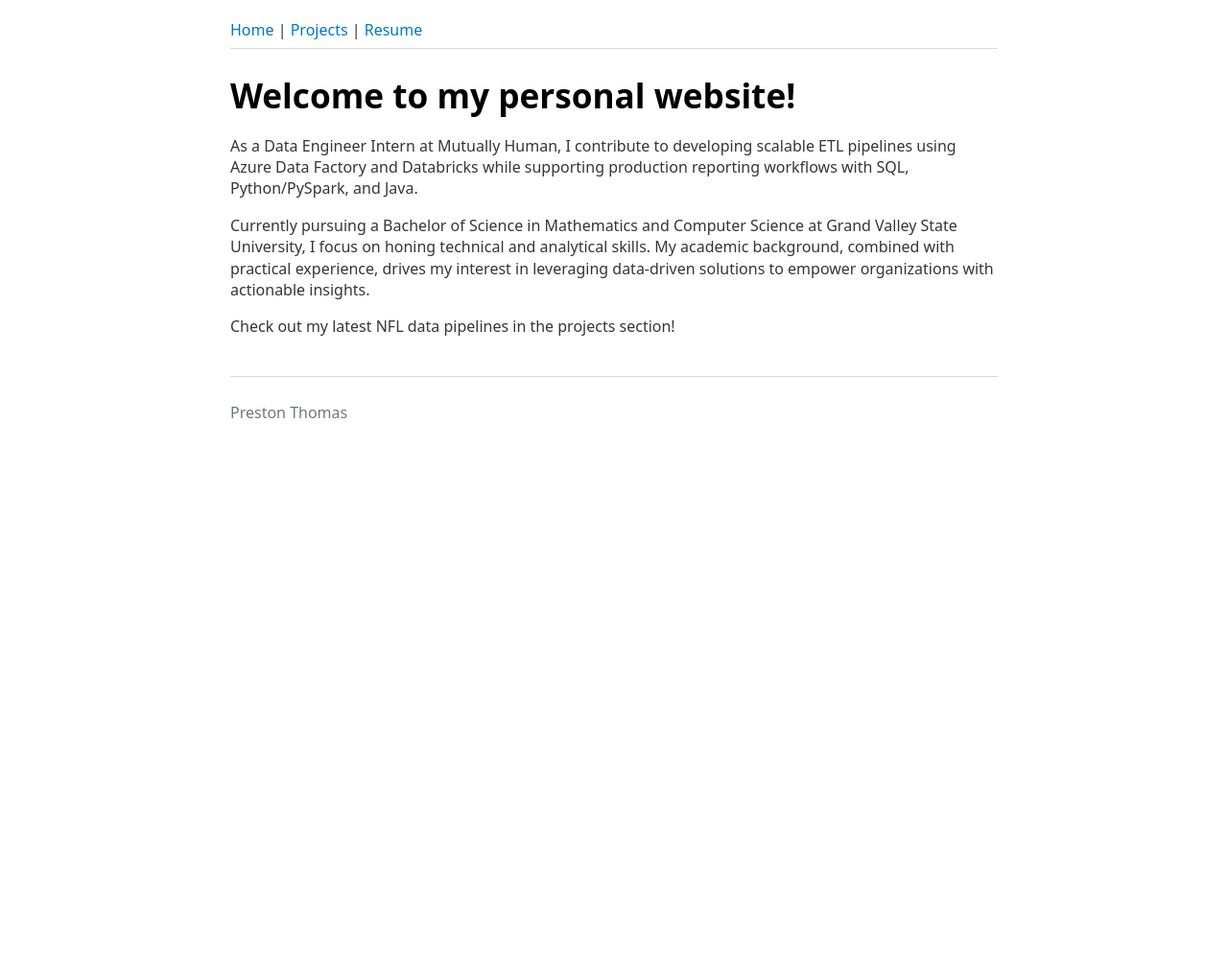
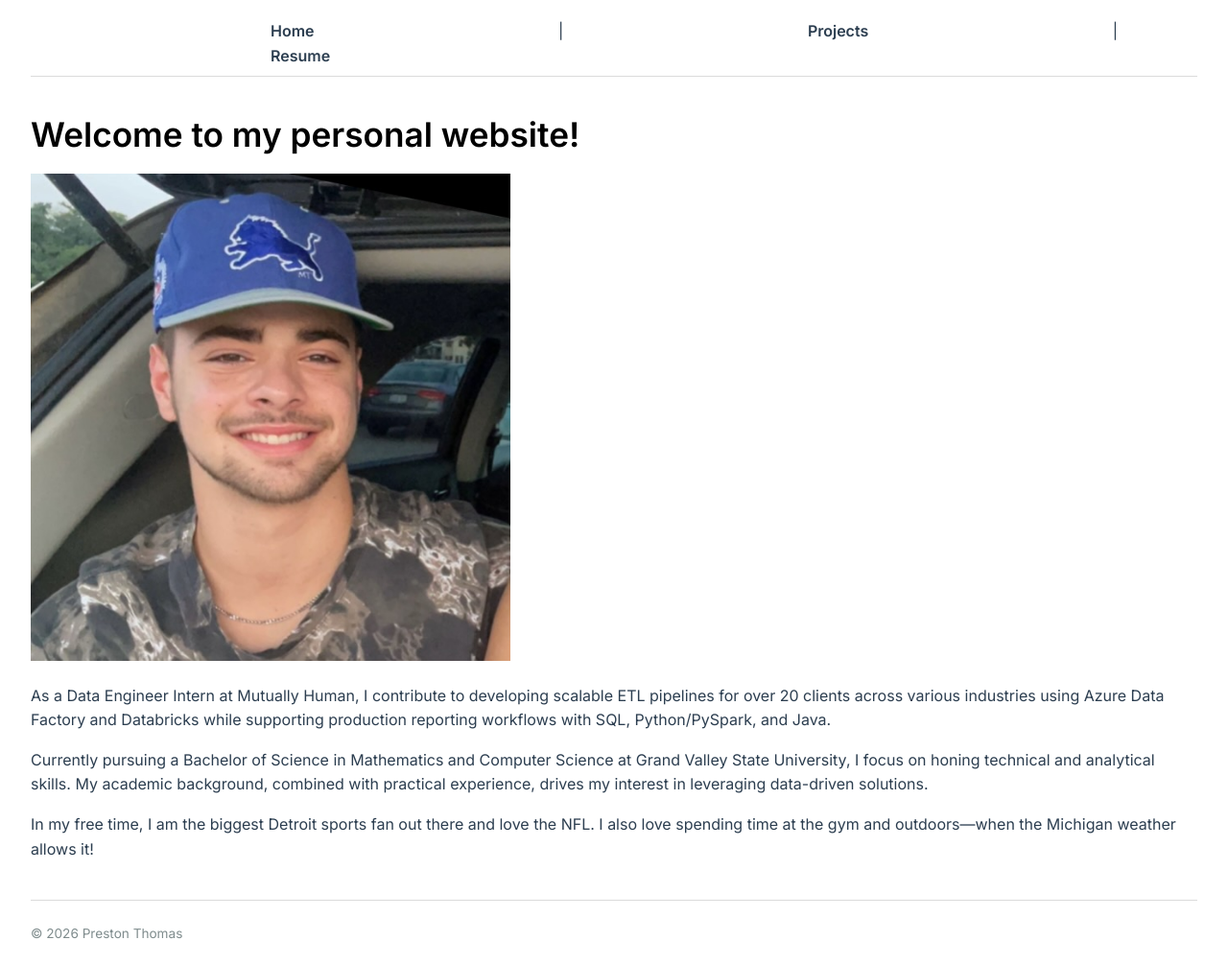
Before and after one commit to preston-thomas/personal-website, a Flask app: page / in a window 1280 px wide. Shown: the whole page at 96% size. Before the commit the page ends 436 px from the top, so only its background shows below. Run offline with Flask 3, Linux system fonts and the light colour scheme.

Commit message:
Refinement of home page

```diff
--- a/src/templates/base.html
+++ b/src/templates/base.html
@@ -2,8 +2,72 @@
 <html lang="en">
 <head>
     <meta charset="UTF-8">
+    <meta name="viewport" content="width=device-width, initial-scale=1.0">
     <title>Preston's Site</title>
+
     <link rel="stylesheet" href="https://cdn.jsdelivr.net/npm/water.css@2/out/water.css">
+    <link href="https://fonts.googleapis.com/css2?family=Inter:wght@400;600;800&family=JetBrains+Mono&display=swap" rel="stylesheet">
+
+    <style>
+        :root {
+            --highlight: #4682B4;
+            --text-main: #2c3e50;
+            --muted: #7f8c8d;
+        }
+
+        body {
+            font-family: 'Inter', sans-serif;
+            line-height: 1.6;
+            color: var(--text-main);
+            max-width: 95%;
+            margin: 20px auto;
+        }
+
+        h1, h2, h3 {
+            transition: color 0.3s ease, transform 0.3s ease;
+            display: inline-block;
+        }
+
+        h1:hover, h2:hover, h3:hover {
+            color: var(--highlight);
+            transform: translateY(-2px);
+        }
+
+        nav a {
+            transition: all 0.2s ease;
+            font-weight: 600;
+            text-decoration: none;
+            color: var(--text-main);
+            padding: 2px 250px;
+        }
+
+        nav a:hover {
+            color: var(--highlight) !important;
+            background-color: rgba(70, 130, 180, 0.05);
+            border-radius: 10px;
+        }
+
+        @keyframes fadeIn {
+            from { opacity: 0; }
+            to { opacity: 1; }
+        }
+
+        main {
+            animation: fadeIn 1s ease-in;
+            max-width: 1400px;
+            width: 100%
+        }
+
+        footer {
+            margin-top: 4rem;
+            color: var(--muted);
+            font-size: 0.85rem;
+        }
+
+        code, pre {
+            font-family: 'JetBrains Mono', monospace;
+        }
+    </style>
 </head>
 <body>
     <nav>
@@ -12,11 +76,11 @@
         <a href="/resume">Resume</a>
     </nav>
     <hr>
-
-    {% block content %}{% endblock %}
-
+    <main>
+        {% block content %}{% endblock %}
+    </main>
     <footer>
-        <p>Preston Thomas</p>
+        <p>© 2026 Preston Thomas</p>
     </footer>
 </body>
 </html>
--- a/src/templates/index.html
+++ b/src/templates/index.html
@@ -2,7 +2,13 @@
 
 {% block content %}
     <h1>Welcome to my personal website!</h1>
-    <p>As a Data Engineer Intern at Mutually Human, I contribute to developing scalable ETL pipelines using Azure Data Factory and Databricks while supporting production reporting workflows with SQL, Python/PySpark, and Java.</p>
-    <p>Currently pursuing a Bachelor of Science in Mathematics and Computer Science at Grand Valley State University, I focus on honing technical and analytical skills. My academic background, combined with practical experience, drives my interest in leveraging data-driven solutions to empower organizations with actionable insights.</p>
-    <p>Check out my latest NFL data pipelines in the projects section!</p>
+    <br>
+
+    <img src="{{ url_for('static', filename='headshot.jpeg') }}"
+         alt="Preston Thomas"
+         style="width: 500px; border-radius: 0%;">
+
+    <p>As a Data Engineer Intern at Mutually Human, I contribute to developing scalable ETL pipelines for over 20 clients across various industries using Azure Data Factory and Databricks while supporting production reporting workflows with SQL, Python/PySpark, and Java.</p>
+    <p>Currently pursuing a Bachelor of Science in Mathematics and Computer Science at Grand Valley State University, I focus on honing technical and analytical skills. My academic background, combined with practical experience, drives my interest in leveraging data-driven solutions.</p>
+    <p>In my free time, I am the biggest Detroit sports fan out there and love the NFL. I also love spending time at the gym and outdoors—when the Michigan weather allows it!</p>
 {% endblock %}
```
Also changed, not shown: src/static/headshot.jpeg (added).
